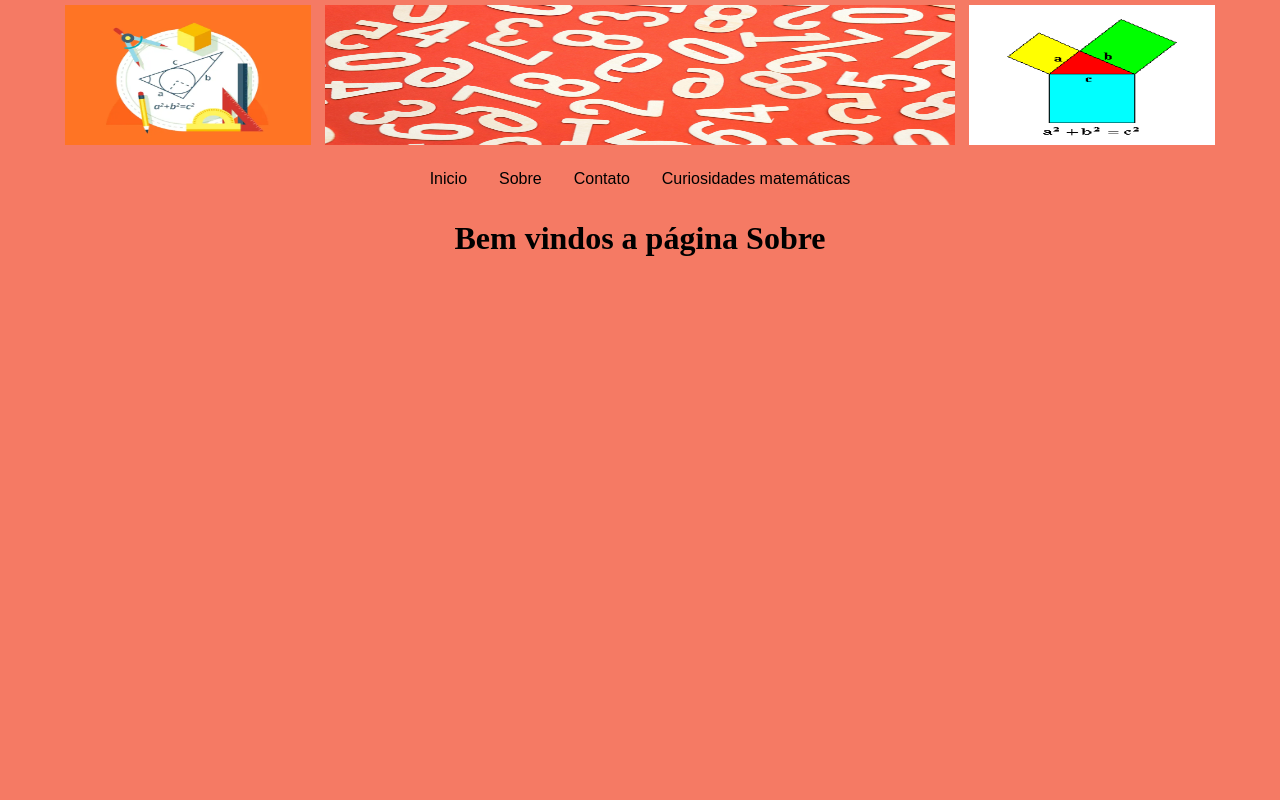
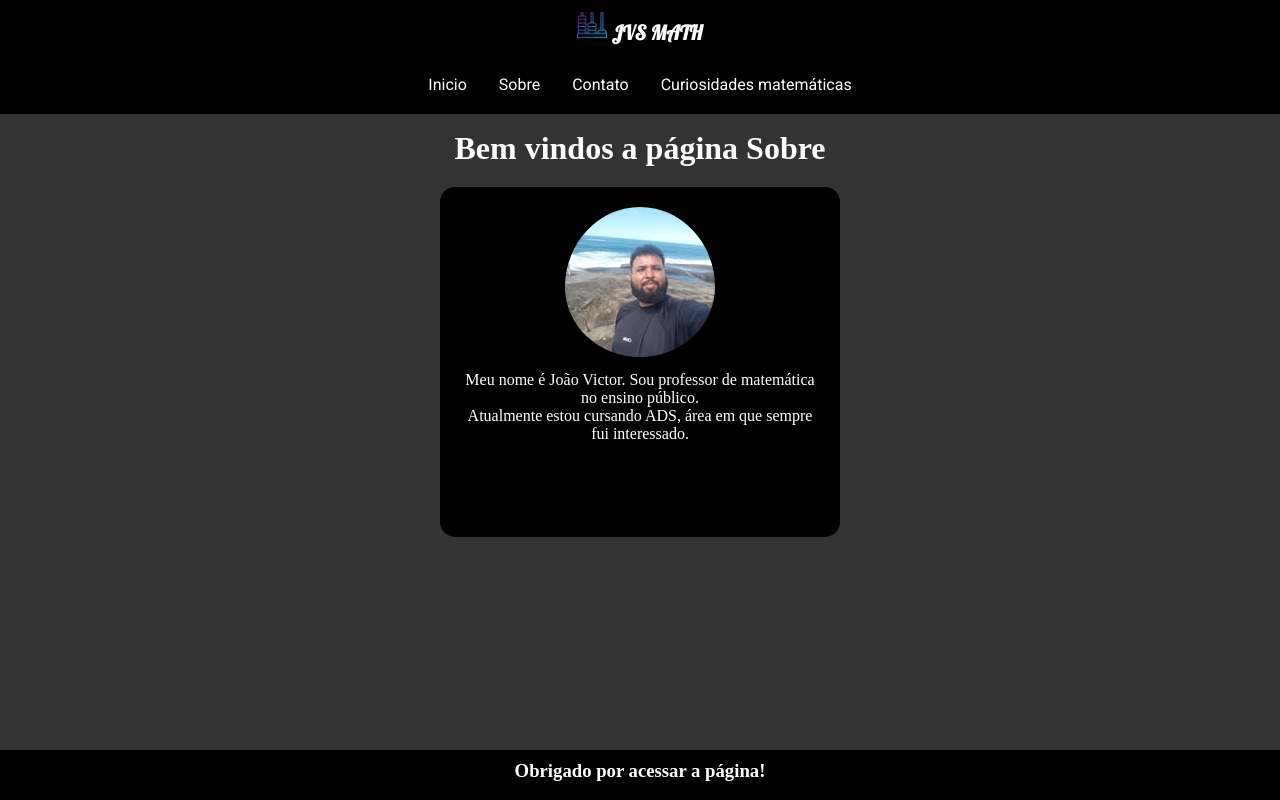
Before and after one commit to joaosobreiraufv/Atividades-ADS109, a plain HTML site: page html/sobre.html in a window 1280 px wide. Drawn offline with Linux system fonts and the light colour scheme.

Commit message:
Atualização 04/05/2025

```diff
--- /dev/null
+++ b/css/curiosidades.css
@@ -0,0 +1,4 @@
+#curiosidades li {
+  list-style: decimal;
+  padding: 10px;
+}
--- a/css/estilo.css
+++ b/css/estilo.css
@@ -1,31 +1,29 @@
+@import url("https://fonts.googleapis.com/css2?family=Alfa+Slab+One&family=Lobster&family=Roboto:ital,wght@0,100..900;1,100..900&display=swap");
+
 * {
   box-sizing: border-box;
   padding: 0;
   margin: 0;
 }
+
 body {
-  background-color: rgb(245, 122, 100);
-  padding: 220px;
+  background-color: #333;
+  padding: 120px 100px;
+  color: white;
 }
 header {
-  font-family: Arial, Helvetica, sans-serif;
+  font-family: "Roboto", sans-serif;
   position: fixed;
   top: 0;
   left: 0;
-  background-color: rgb(245, 122, 100);
+  background-color: black;
   width: 100%;
 }
-.textura {
-  height: 150px;
+.header-title {
   text-align: center;
-}
-.textura img {
-  width: 20%;
-  height: 100%;
-  padding: 5px;
-}
-#textura-meio {
-  width: 50%;
+  padding: 10px;
+  font-family: "Lobster", sans-serif;
+  font-size: 15pt;
 }
 
 .menu {
@@ -39,18 +37,29 @@ li {
   list-style: none;
 }
 li a {
-  color: black;
+  color: white;
   text-decoration: none;
   padding: 14px 16px;
 }
 li a:hover {
-  background-color: rgb(224, 224, 42);
+  background-color: #333;
   border-radius: 5px;
 }
 
 h1 {
-  color: black;
+  color: white;
   text-align: center;
+  padding: 10px;
+}
+footer {
+  height: 50px;
+  width: 100%;
+  background-color: black;
+  position: fixed;
+  bottom: 0;
+  left: 0;
+  text-align: center;
+  padding: 10px;
 }
 @media only screen and(max-width:700px) {
   body {
--- /dev/null
+++ b/css/sobre.css
@@ -0,0 +1,22 @@
+main {
+  display: flex;
+  justify-content: center;
+  padding: 10px;
+}
+.card {
+  max-width: 400px;
+  height: 350px;
+  background-color: black;
+  display: flex;
+  border-radius: 15px;
+  flex-flow: column wrap;
+  padding: 20px;
+  align-items: center;
+}
+p {
+  text-align: center;
+}
+.imgjvs {
+  border-radius: 50%;
+  padding-bottom: 10px;
+}
--- a/html/sobre.html
+++ b/html/sobre.html
@@ -5,14 +5,21 @@
     <meta name="viewport" content="width=device-width, initial-scale=1.0" />
     <title>Sobre</title>
     <link rel="stylesheet" href="../css/estilo.css" />
+    <link rel="stylesheet" href="../css/sobre.css" />
   </head>
   <body>
     <header>
-      <div class="textura">
-        <img src="../assets/geometria.webp" alt="" />
-        <img id="textura-meio" src="../assets/texturamat.jpg" alt="" />
-        <img src="../assets/teopitagoras.png" alt="" />
+      <div class="header-title">
+        <strong>
+          <img
+            width="30px"
+            src="../assets/abaco.png"
+            alt="icone de um ábaco de calcular"
+          />
+          JVS MATH
+        </strong>
       </div>
+
       <nav class="menu" aria-label="Menu de navegação principal">
         <ul>
           <li><a href="index.html">Inicio</a></li>
@@ -23,5 +30,33 @@
       </nav>
     </header>
     <h1>Bem vindos a página Sobre</h1>
+    <main>
+      <div class="card">
+        <div>
+          <img
+            class="imgjvs"
+            src="../assets/jvs.jpg"
+            alt="Uma imagem pessoal de perfil"
+          />
+        </div>
+        <div>
+          <article>
+            <p>
+              Meu nome é João Victor. Sou professor de matemática no ensino
+              público.
+            </p>
+            <p>
+              Atualmente estou cursando ADS, área em que sempre fui interessado.
+            </p>
+          </article>
+        </div>
+      </div>
+    </main>
+
+    <footer>
+      <div>
+        <h3>Obrigado por acessar a página!</h3>
+      </div>
+    </footer>
   </body>
 </html>
```
Also changed, not shown: css/contato.css (added, +7 -0 lines), html/contato.html (+25 -4 lines), html/curiosidades.html (+42 -7 lines), html/index.html (+15 -4 lines), assets/abaco.png (added), assets/jvs.jpg (added).
